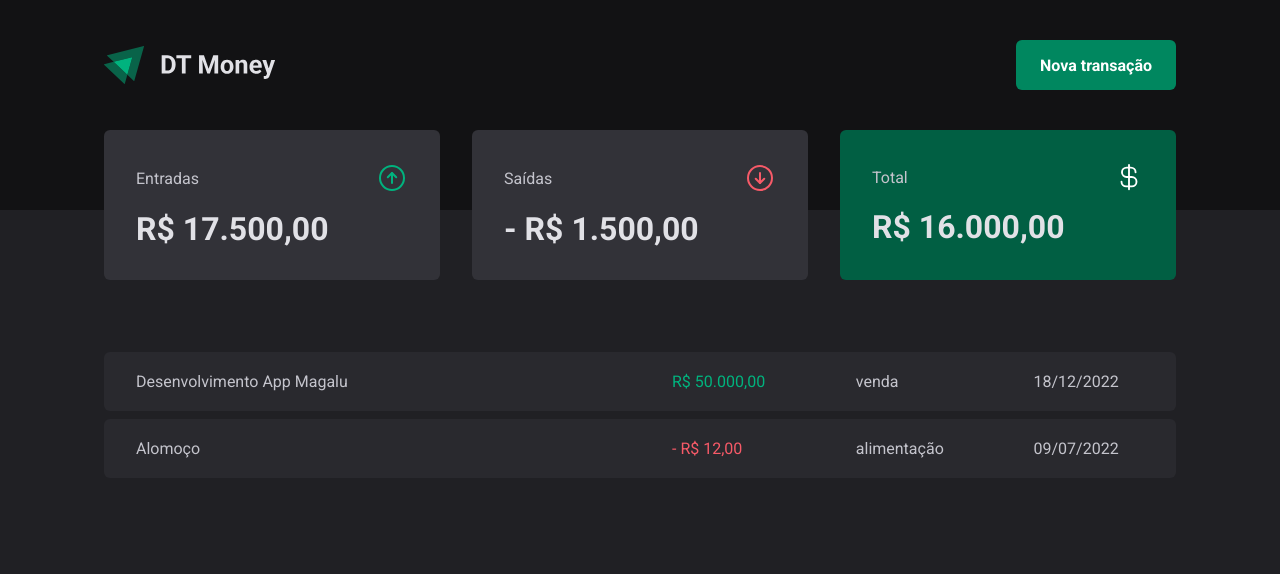
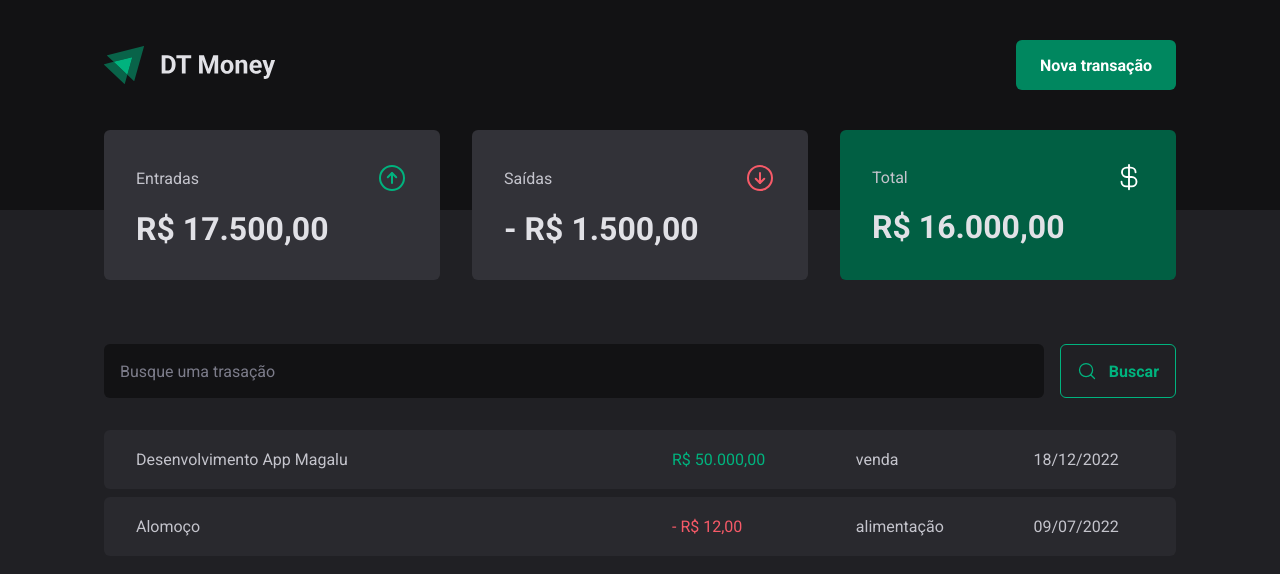
Before and after one commit to ronaldprofile/rseat-dt-money, a React (Vite) app: page / in a window 1280 px wide. Shown: the top 574 px of the page. Built offline with nearby package versions, Linux system fonts and the light colour scheme.

Commit message:
added component SearchForm

```diff
--- /dev/null
+++ b/src/pages/Transactions/components/SearchForm/index.tsx
@@ -0,0 +1,14 @@
+import { MagnifyingGlass } from "phosphor-react";
+import * as S from "./styles";
+
+export function SearchForm() {
+  return (
+    <S.SearchFormContainer>
+      <input type="text" placeholder="Busque uma trasação" />
+      <button type="submit">
+        <MagnifyingGlass size={20} />
+        Buscar
+      </button>
+    </S.SearchFormContainer>
+  );
+}
--- /dev/null
+++ b/src/pages/Transactions/components/SearchForm/styles.ts
@@ -0,0 +1,40 @@
+import styled from "styled-components";
+
+export const SearchFormContainer = styled.form`
+  display: flex;
+  gap: 1rem;
+
+  input {
+    padding: 1rem;
+    flex: 1;
+    border: 0;
+    border-radius: 6px;
+
+    background: ${({ theme }) => theme["gray-900"]};
+    color: ${({ theme }) => theme["gray-300"]};
+
+    &::placeholder {
+      color: ${({ theme }) => theme["gray-500"]};
+    }
+  }
+
+  button {
+    padding: 1rem;
+    display: flex;
+    align-items: center;
+    gap: 0.75rem;
+    font-weight: bold;
+    background: transparent;
+    color: ${({ theme }) => theme["green-300"]};
+    border: 1px solid ${({ theme }) => theme["green-300"]};
+    border-radius: 6px;
+
+    &:hover {
+      background: ${({ theme }) => theme["green-500"]};
+      color: ${({ theme }) => theme.white};
+      border-color: ${({ theme }) => theme["green-500"]};
+
+      transition: all 0.2s;
+    }
+  }
+`;
--- a/src/pages/Transactions/index.tsx
+++ b/src/pages/Transactions/index.tsx
@@ -1,5 +1,6 @@
 import { Header } from "../../components/Header";
 import { Summary } from "../../components/Summary";
+import { SearchForm } from "./components/SearchForm";
 
 import * as T from "./styles";
 
@@ -10,6 +11,8 @@ export function Transactions() {
       <Summary />
 
       <T.TransactionContainer>
+        <SearchForm />
+
         <T.TransactionTable>
           <tbody>
             <tr>
--- a/src/pages/Transactions/styles.ts
+++ b/src/pages/Transactions/styles.ts
@@ -9,6 +9,7 @@ export const TransactionContainer = styled.main`
 
 export const TransactionTable = styled.table`
   width: 100%;
+  margin-top: 1.5rem;
   border-collapse: separate;
   border-spacing: 0 0.5rem;
 
```
